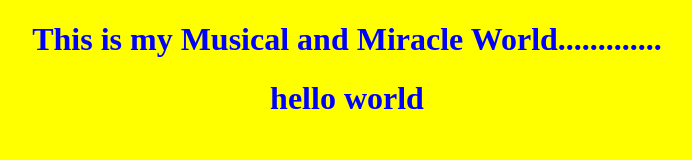
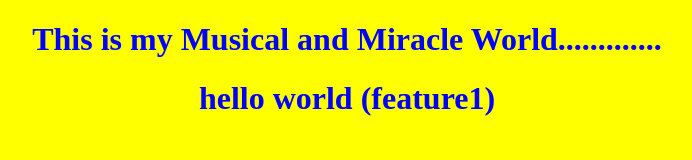
Before and after one commit to abhi5-art/sample, a plain HTML site: page index.html in a window 1280 px wide. Shown: the whole page, without its empty margins (293-985 px from the left). Drawn offline with Linux system fonts and the light colour scheme.

Commit message:
conflict

```diff
--- a/index.html
+++ b/index.html
@@ -16,7 +16,7 @@
 </head>
 <body>
     <h1>This is my Musical and Miracle World.............</h1>
-    <h1>hello world</h1>
+    <h1>hello world (feature1)</h1>
 
 </body>
 </html>
```
